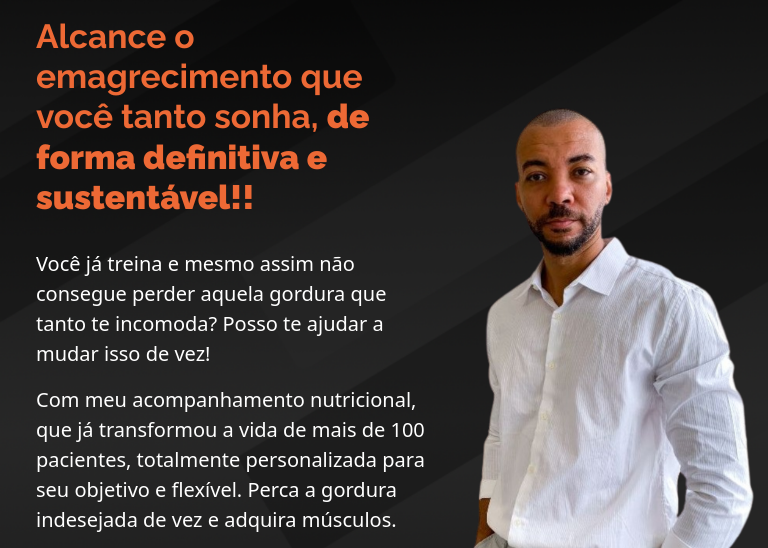
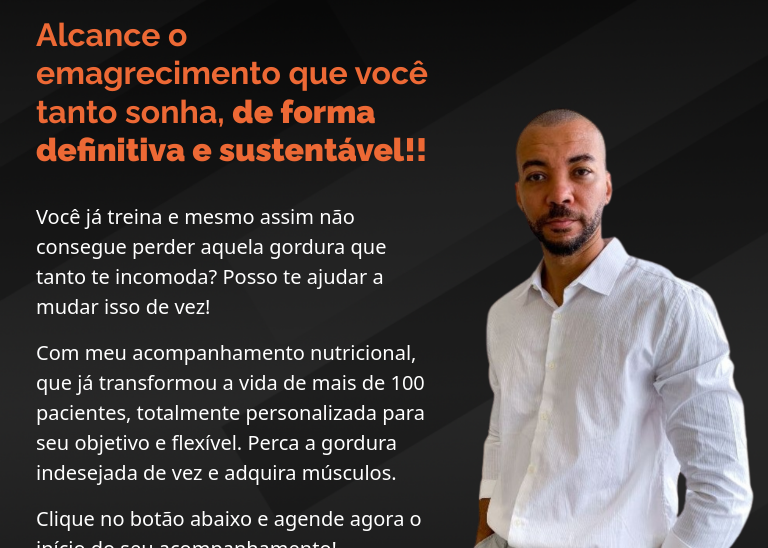
Before and after one commit to jake7038/Site-T-rik-Sipi-o, a website: page index.html in a window 768 px wide. Shown: the top 548 px of the page. Drawn offline with nearby package versions, Linux system fonts and the light colour scheme.

Commit message:
mudando a fonte na versão de tablet

```diff
--- a/main.less
+++ b/main.less
@@ -456,7 +456,7 @@ button a{
             color: #fff  ;
         }
         h2{
-            font-size: 42px;
+            font-size: 32px!important;
             font-weight: bolder;
 
         }
```
Also changed, not shown: styles.css.
